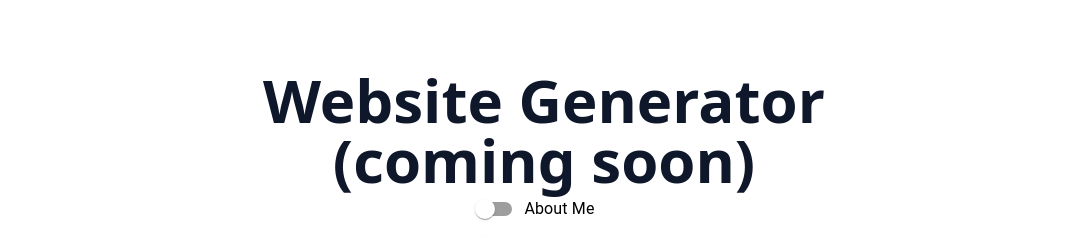
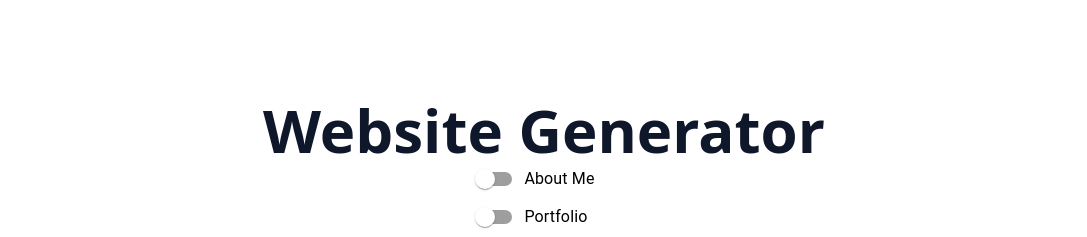
Before and after one commit to romanvieito/simplerb, a Next.js app: page /web in a window 1280 px wide. Shown: the part 242-479 px from the top of the page, without its empty margins (96-1183 px from the left). Built offline with nearby package versions, Linux system fonts and the light colour scheme; no server answers.

Commit message:
web basic

```diff
--- a/pages/web.tsx
+++ b/pages/web.tsx
@@ -3,14 +3,7 @@ import Head from "next/head";
 import Footer from "../components/Footer";
 import Header from "../components/Header";
 
-import { Tooltip } from "@mui/material";
-import FormLabel from '@mui/material/FormLabel';
-import FormControl from '@mui/material/FormControl';
-import FormGroup from '@mui/material/FormGroup';
-import FormControlLabel from '@mui/material/FormControlLabel';
-import FormHelperText from '@mui/material/FormHelperText';
-import Switch from '@mui/material/Switch';
-import TextareaAutosize from '@mui/material/TextareaAutosize';
+import { Box, Switch, FormControlLabel, FormHelperText, FormGroup, FormControl, FormLabel, Tooltip } from "@mui/material";
 
 const WebPage = () => {
 
@@ -43,8 +36,9 @@ const WebPage = () => {
       <Header />
       <main className="flex flex-1 w-full flex-col items-center justify-center text-center px-4 mt-12 sm:mt-20">
         <h1 className="sm:text-6xl text-4xl max-w-[708px] font-bold text-slate-900">
-          Website Generator (coming soon)
+          Website Generator
         </h1>
+
         <FormControl component="fieldset" variant="standard">
           <FormLabel component="legend"></FormLabel>
           <FormGroup>
```
